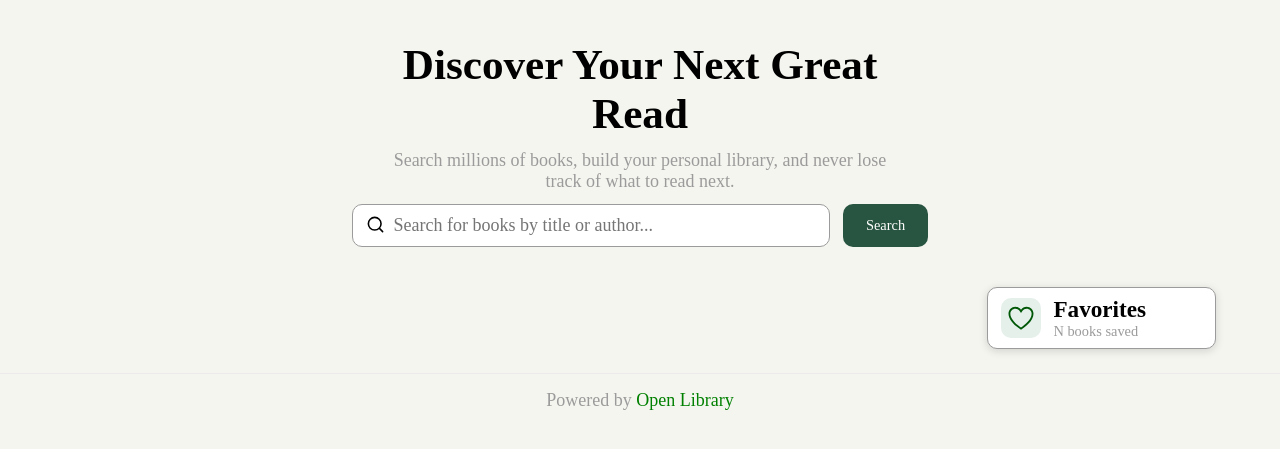
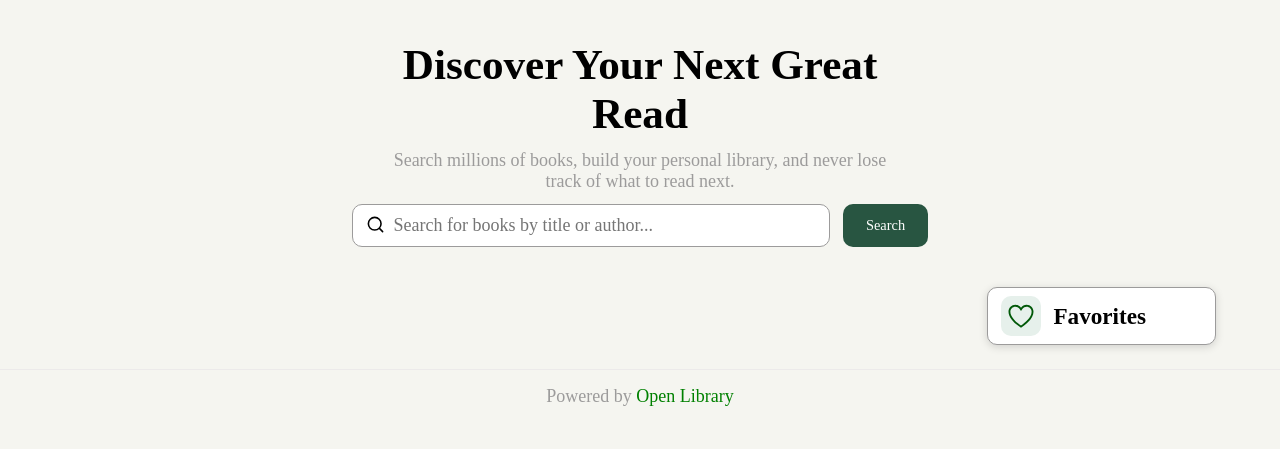
Before and after one commit to XmasFoxy/Innowise-int, a website built with Vite: page index.html in a window 1280 px wide. Shown: the part 83-532 px from the top of the page. Built offline with nearby package versions, Linux system fonts and the light colour scheme; no server answers.

Commit message:
feat: added elements for saved books

```diff
--- a/index.html
+++ b/index.html
@@ -67,10 +67,11 @@
             </div>
 
             <div class="main__favorites_head_paragraph_container">
-              <p>N books saved</p>
+              <p></p> <!--Fill it with the function 'renderFavorites'-->
             </div>
           </div>
         </div>
+        <div class="main__favorites_shelf_container"></div>
 
         <div class="main_favorites_shelf"></div> <!--Fill it with data from the API-->
       </div>
```
